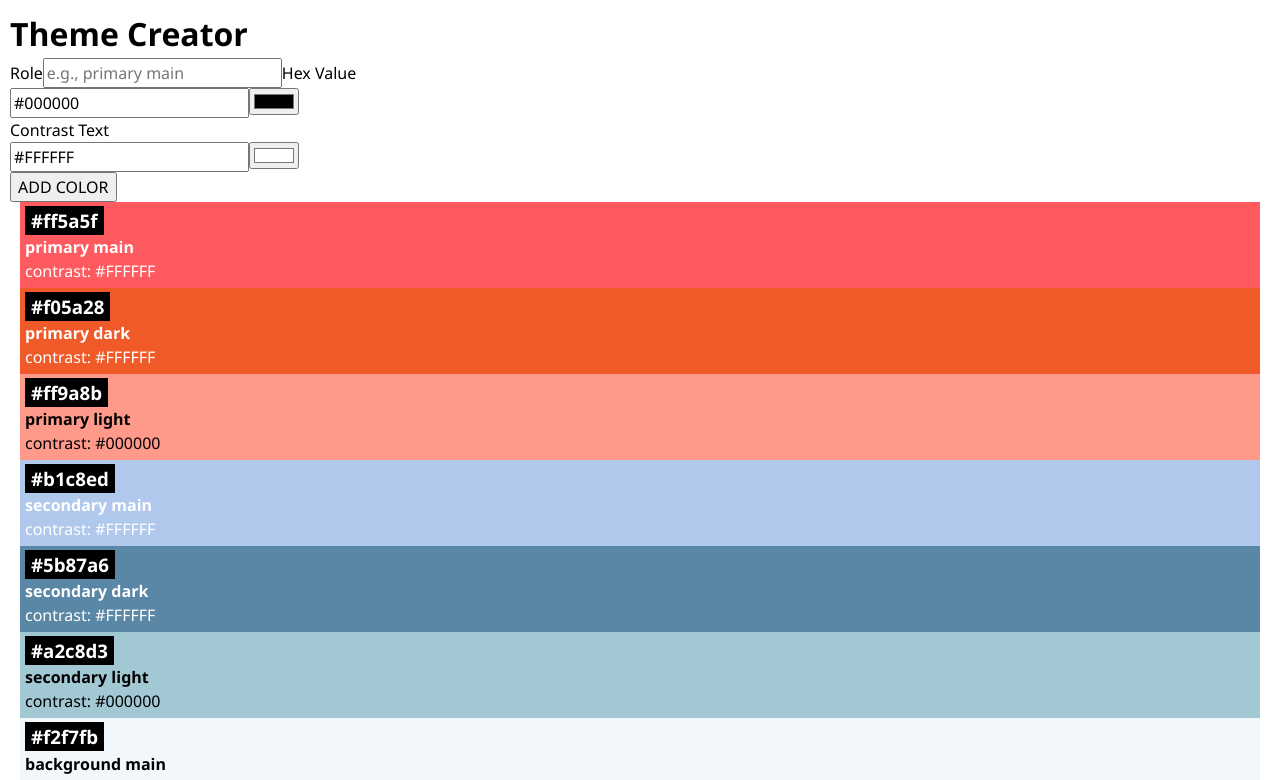
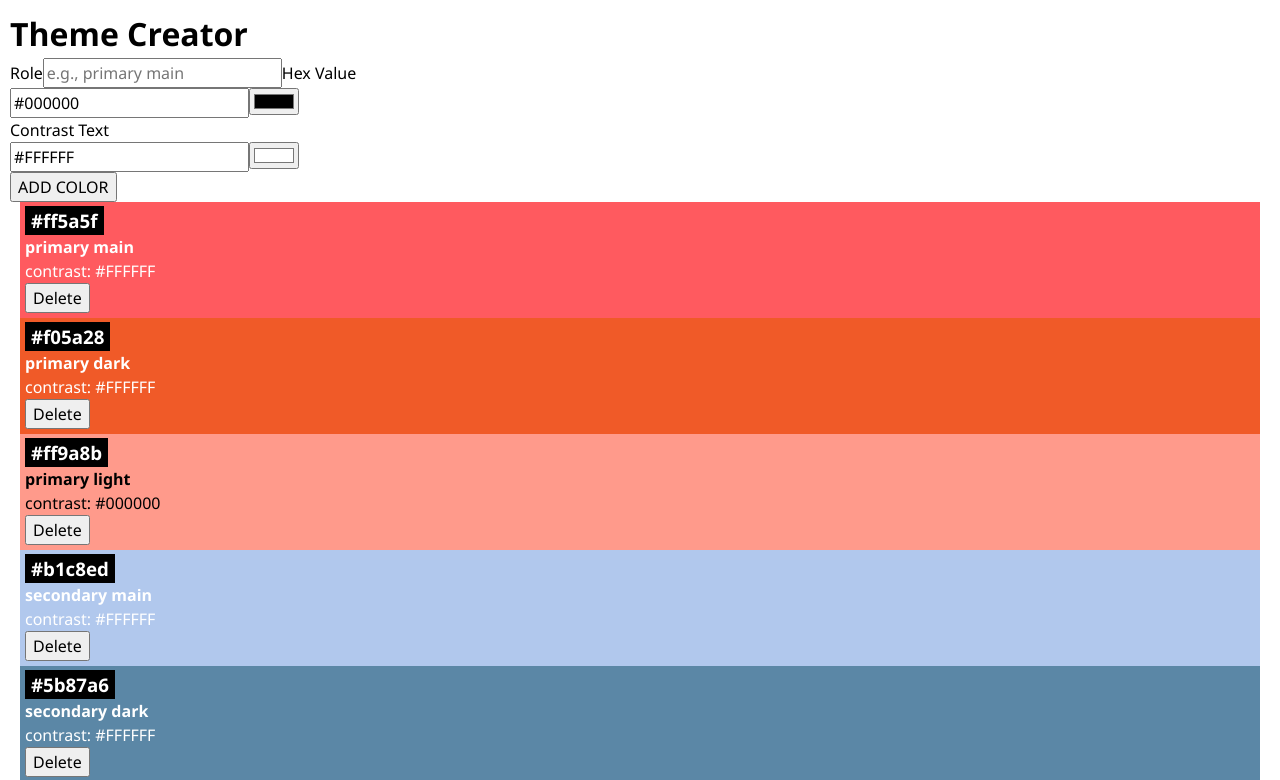
Before and after one commit to alohafhell/Theme-Creator, a React (Vite) app: page / in a window 1280 px wide. Shown: the top 780 px of the page. Built offline with nearby package versions, Linux system fonts and the light colour scheme.

Commit message:
delete button done

```diff
--- a/src/App.jsx
+++ b/src/App.jsx
@@ -11,13 +11,16 @@
     setColors([color, ...colors]);
   };
 
+  const deleteColor = (id) => {
+    setColors(colors.filter((color) => color.id !== id));
+  };
   return (
     <>
       <h1>Theme Creator</h1>
       <ColorForm onSubmitColor={addColor} />
 
       {colors.map((color) => (
-        <Color key={color.id} color={color} />
+        <Color key={color.id} color={color} onDelete={deleteColor} />
       ))}
     </>
   );
--- a/src/Components/Color/Color.jsx
+++ b/src/Components/Color/Color.jsx
@@ -1,6 +1,6 @@
 import "./Color.css";
 
-export default function Color({ color }) {
+export default function Color({ color, onDelete }) {
   return (
     <div
       className="color-card"
@@ -12,6 +12,8 @@
       <h3 className="color-card-headline">{color.hex}</h3>
       <h4>{color.role}</h4>
       <p>contrast: {color.contrastText}</p>
+
+      <button onClick={() => onDelete(color.id)}>Delete</button>
     </div>
   );
 }
```
